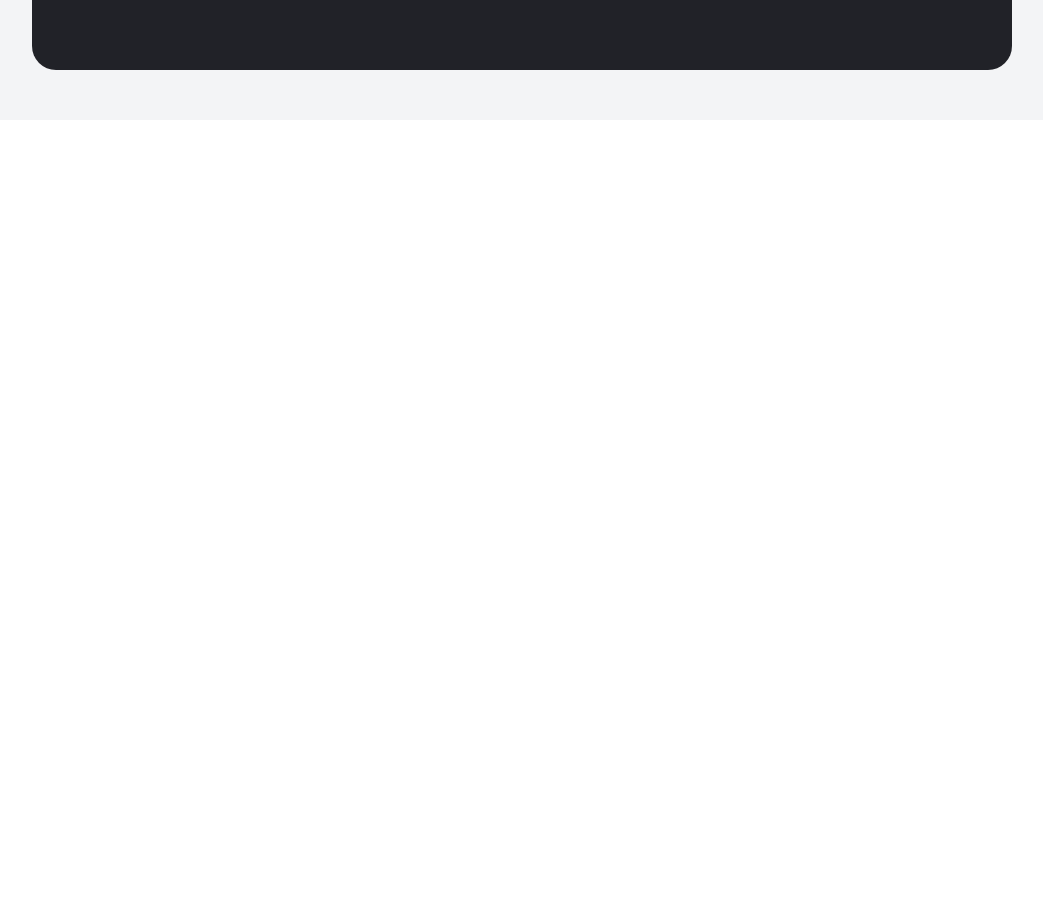
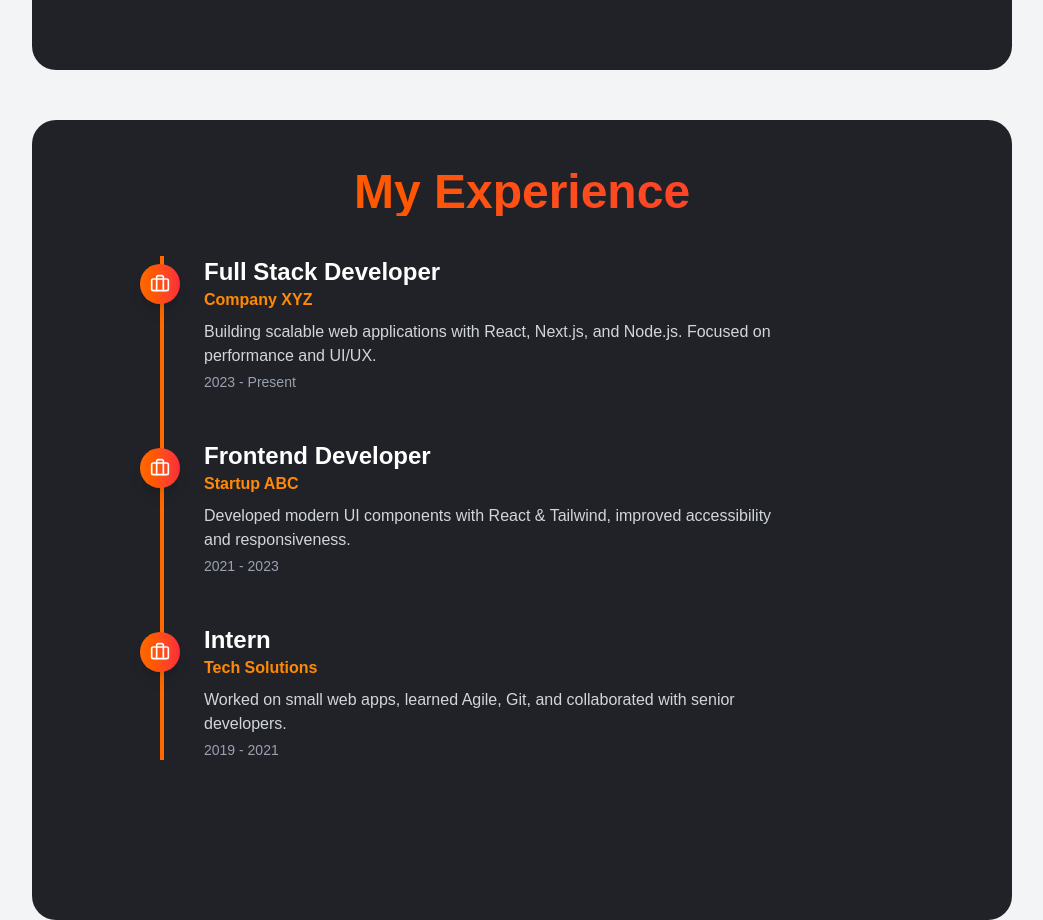
Before and after one commit to narottamandeep2003/portfolio, a Next.js app: page / in a window 1280 px wide. Shown: the part 680-1600 px from the top of the page, without its empty margins (106-1149 px from the left). Before the commit the page ends 800 px from the top, so only its background shows below. Built offline with nearby package versions, Linux system fonts and the light colour scheme.

Commit message:
Setup Experience Section

```diff
--- /dev/null
+++ b/app/components/Experience.jsx
@@ -0,0 +1,70 @@
+"use client";
+import React from "react";
+import { motion } from "framer-motion";
+import { Briefcase } from "lucide-react"; // nice icon for experience
+
+export default function Experience() {
+  const experiences = [
+    {
+      year: "2023 - Present",
+      title: "Full Stack Developer",
+      role: "Company XYZ",
+      desc: "Building scalable web applications with React, Next.js, and Node.js. Focused on performance and UI/UX.",
+    },
+    {
+      year: "2021 - 2023",
+      title: "Frontend Developer",
+      role: "Startup ABC",
+      desc: "Developed modern UI components with React & Tailwind, improved accessibility and responsiveness.",
+    },
+    {
+      year: "2019 - 2021",
+      title: "Intern",
+      role: "Tech Solutions",
+      desc: "Worked on small web apps, learned Agile, Git, and collaborated with senior developers.",
+    },
+  ];
+
+  return (
+    <div
+      id="experience"
+      className="
+        w-[calc(100vw-50px)] md:w-[calc(100vw-300px)]
+        min-h-screen bg-[#212228] text-white rounded-3xl
+        p-6 md:p-12 mx-auto relative overflow-hidden
+      "
+    >
+      <h1 className="text-4xl md:text-5xl font-extrabold mb-10 text-center bg-gradient-to-r from-orange-500 to-red-500 text-transparent bg-clip-text">
+        My Experience
+      </h1>
+
+      <div className="relative border-l-4 border-orange-500 ml-6 md:ml-20 space-y-12">
+        {experiences.map((exp, i) => (
+          <motion.div
+            key={i}
+            className="relative pl-10"
+            initial={{ opacity: 0, x: -50 }}
+            whileInView={{ opacity: 1, x: 0 }}
+            transition={{ duration: 0.6, delay: i * 0.2 }}
+            viewport={{ once: true, amount: 0.3 }}
+          >
+            {/* Circle + Icon */}
+            <span className="absolute -left-6 top-2 w-10 h-10 flex items-center justify-center rounded-full bg-gradient-to-r from-orange-500 to-red-500 shadow-lg">
+              <Briefcase className="text-white w-5 h-5" />
+            </span>
+
+            {/* Content */}
+            <h2 className="text-xl md:text-2xl font-bold">{exp.title}</h2>
+            <h3 className="text-orange-400 font-semibold">{exp.role}</h3>
+            <p className="text-sm md:text-base text-gray-300 mt-2 max-w-xl">
+              {exp.desc}
+            </p>
+            <span className="text-xs md:text-sm text-gray-400 mt-1 block">
+              {exp.year}
+            </span>
+          </motion.div>
+        ))}
+      </div>
+    </div>
+  );
+}
--- a/app/components/Navbar.jsx
+++ b/app/components/Navbar.jsx
@@ -4,7 +4,7 @@ import { Home, BookOpen, Code, Mail, Menu, X } from "lucide-react";
 
 const sections = [
     { id: "home", icon: <Home size={22} />, label: "Home" },
-  { id: "blog", icon: <BookOpen size={22} />, label: "Blog" },
+    { id: "Experience", icon: <BookOpen size={22} />, label: "Blog" },
     { id: "skills", icon: <Code size={22} />, label: "Skills" },
     { id: "contact", icon: <Mail size={22} />, label: "Contact" },
 ];
@@ -20,8 +20,7 @@ export default function Navbar({ active }) {
                     <a
                         key={section.id}
                         href={`#${section.id}`}
-            className={`p-3 rounded-full transition-colors ${
-              active === section.id
+                        className={`p-3 rounded-full transition-colors ${active === section.id
                             ? "bg-gradient-to-tr from-orange-500 to-red-500 text-white"
                             : "text-gray-400 hover:text-orange-400"
                             }`}
@@ -32,7 +31,12 @@ export default function Navbar({ active }) {
             </div>
 
             {/* Mobile Hamburger */}
-      <div className="fixed top-6 right-6 md:hidden z-50">
+            <div className="fixed top-0 left-0 w-full h-[60px] flex items-center justify-between px-4 z-50 shadow-md md:hidden bg-amber-50">
+                {/* Logo */}
+                <div className="font-bold text-lg"><img src="/girlLogo.png" alt="" className=" rounded-full w-10" /></div>
+
+                {/* Hamburger (mobile only) */}
+                <div className="md:hidden relative">
                     <button
                         onClick={() => setOpen(!open)}
                         className="p-2 rounded-md bg-gray-800 text-white"
@@ -46,8 +50,7 @@ export default function Navbar({ active }) {
                                 <a
                                     key={section.id}
                                     href={`#${section.id}`}
-                className={`flex items-center space-x-2 p-2 rounded-md transition-colors ${
-                  active === section.id
+                                    className={`flex items-center space-x-2 p-2 rounded-md transition-colors ${active === section.id
                                             ? "bg-orange-500 text-white"
                                             : "hover:bg-gray-700"
                                         }`}
@@ -60,6 +63,9 @@ export default function Navbar({ active }) {
                         </div>
                     )}
                 </div>
+            </div>
+
+
         </>
     );
 }
--- a/app/page.jsx
+++ b/app/page.jsx
@@ -4,6 +4,7 @@ import SocialBar from "./components/SocialBar";
 import Navbar from "./components/Navbar";
 import HomeSection from "./components/HomeSection";
 import { motion } from "framer-motion";
+import Experience from "./components/Experience";
 
 export default function Portfolio() {
   const sections = [
@@ -13,7 +14,7 @@ export default function Portfolio() {
         "I'm a full-stack developer specializing in React, Node.js, and modern web development. I love building interactive web experiences and solving challenging problems.",
     },
     {
-      id: "blog",
+      id: "Experience",
       content:
         "Here I share my thoughts, projects, and tutorials. Stay tuned for updates and insights.",
     },
@@ -65,29 +66,24 @@ export default function Portfolio() {
       <Navbar active={active} />
 
       {/* Main Content Wrapper */}
-      <div className="w-full ml-0 mr-0 md:ml-14 md:mr-20">
+      <div className="w-full ml-0 mr-0 md:ml-14 md:mr-20 mt-[30px] md:mt-0">
         {/* Home */}
         <div className="flex justify-center h-screen items-center">
-          <div className="w-[calc(100vw-50px)] h-[calc(100vh-50px)] md:w-[calc(100vw-300px)] md:h-[calc(100vh-100px)] rounded-3xl bg-[#212228]">
+          <div className="w-[calc(100vw-50px)] h-[calc(100vh-100px)] md:w-[calc(100vw-300px)] md:h-[calc(100vh-100px)] rounded-3xl bg-[#212228]">
 
             <HomeSection content={sections[0].content} />
             </div>
         </div>
 
         {/* Blog */}
-        {/* <motion.section
-          id="blog"
-          className="min-h-screen flex items-center justify-center text-center"
+        <motion.section
+          id="Experience"
+          className="min-h-screen flex justify-center "
         >
-          <div>
-            <h1 className="text-4xl md:text-5xl font-extrabold mb-4 bg-gradient-to-r from-orange-600 to-red-600 text-transparent bg-clip-text">
-              Blog
-            </h1>
-            <p className="text-lg md:text-xl max-w-2xl text-gray-700">
-              {sections[1].content}
-            </p>
+          <div className="w-full flex justify-center">
+            <Experience></Experience>
           </div>
-        </motion.section> */}
+        </motion.section>
 
         {/* Skills */}
         {/* <motion.section
```
Also changed, not shown: public/girlLogo.png (added). Lines whose indentation alone changed are shown as unchanged.
